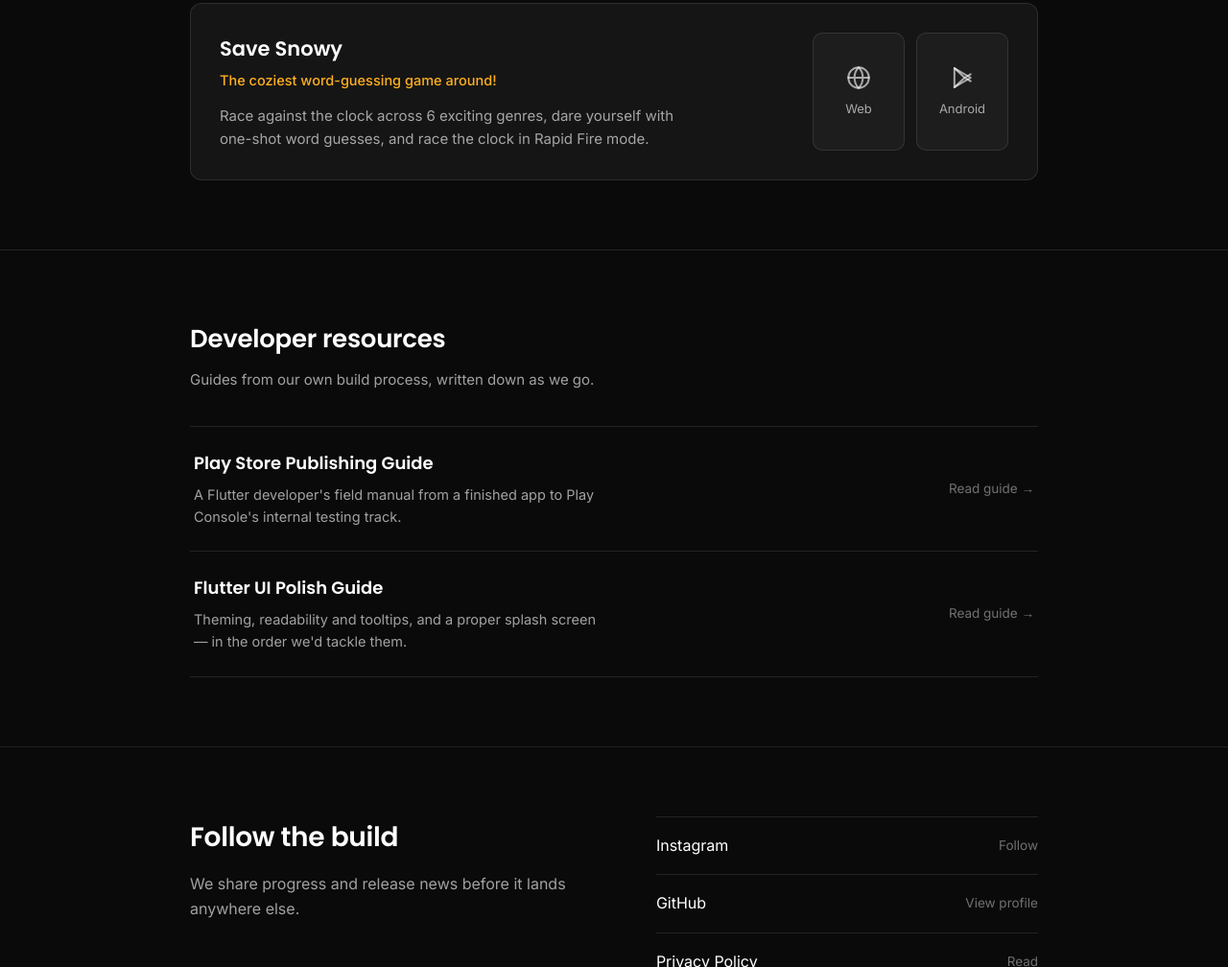
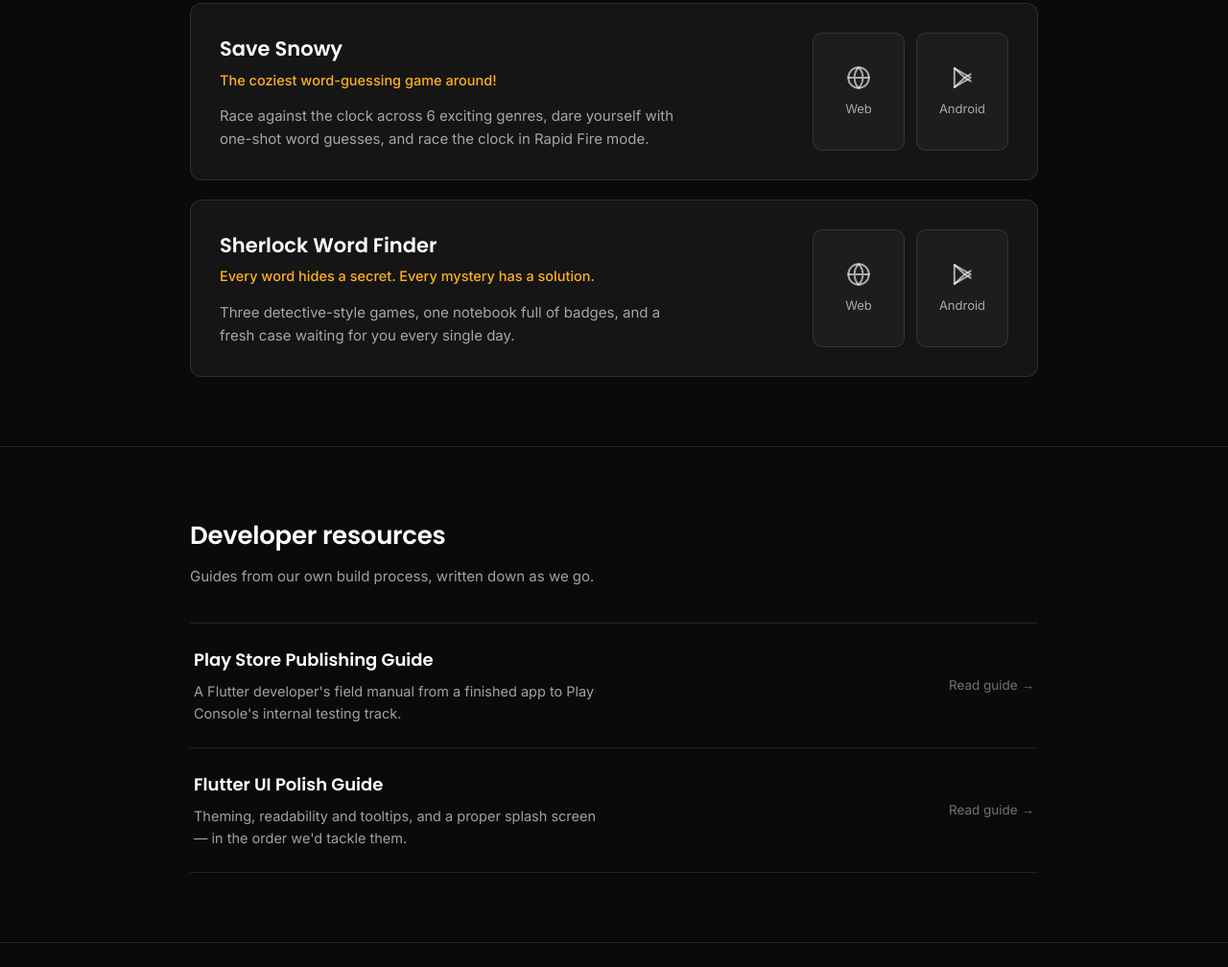
Before and after one commit to KandarApplications/KandarApplications.github.io, a plain HTML site: page index.html in a window 1280 px wide. Shown: the part 1403-2411 px from the top of the page at 96% size. Drawn offline with Linux system fonts and the light colour scheme.

Commit message:
Update index.html
sherlock app

```diff
--- a/index.html
+++ b/index.html
@@ -483,6 +483,28 @@
         </a>
       </div>
     </div>
+
+    <div class="app-card" style="margin-top:20px;">
+      <div>
+        <div class="name">Sherlock Word Finder</div>
+        <div class="tagline">Every word hides a secret. Every mystery has a solution.</div>
+        <div class="desc">Three detective-style games, one notebook full of badges, and a fresh case waiting for you every single day.</div>
+      </div>
+      <div class="app-links" aria-label="Save Snowy platforms">
+        <a class="app-link" href="https://sherlock-home.kandar-applications.workers.dev/" aria-label="Save Snowy Web version">
+          <svg viewBox="0 0 24 24" fill="none" stroke="currentColor" stroke-width="1.7" stroke-linecap="round" stroke-linejoin="round" aria-hidden="true">
+            <circle cx="12" cy="12" r="9.2"/><path d="M2.8 12h18.4M12 2.8c2.5 2.5 3.7 5.6 3.7 9.2s-1.2 6.7-3.7 9.2c-2.5-2.5-3.7-5.6-3.7-9.2S9.5 5.3 12 2.8z"/>
+          </svg>
+          <span class="app-link-label">Web</span>
+        </a>
+        <a class="app-link" href="https://play.google.com/store/apps/details?id=com.kandarapplications.sherlock_word_finder&pcampaignid=web_share" target="_blank" rel="noopener" aria-label="Save Snowy for Android on Google Play">
+          <svg viewBox="0 0 24 24" fill="none" stroke="currentColor" stroke-width="1.7" stroke-linecap="round" stroke-linejoin="round" aria-hidden="true">
+            <path d="M5 3.5 19.5 12 5 20.5z"/><path d="m5 3.5 9.2 8.5L5 20.5"/><path d="m14.2 12 5.3-3.1M14.2 12l5.3 3.1"/>
+          </svg>
+          <span class="app-link-label">Android</span>
+        </a>
+      </div>
+    </div>
   </div>
 </section>
 
```
